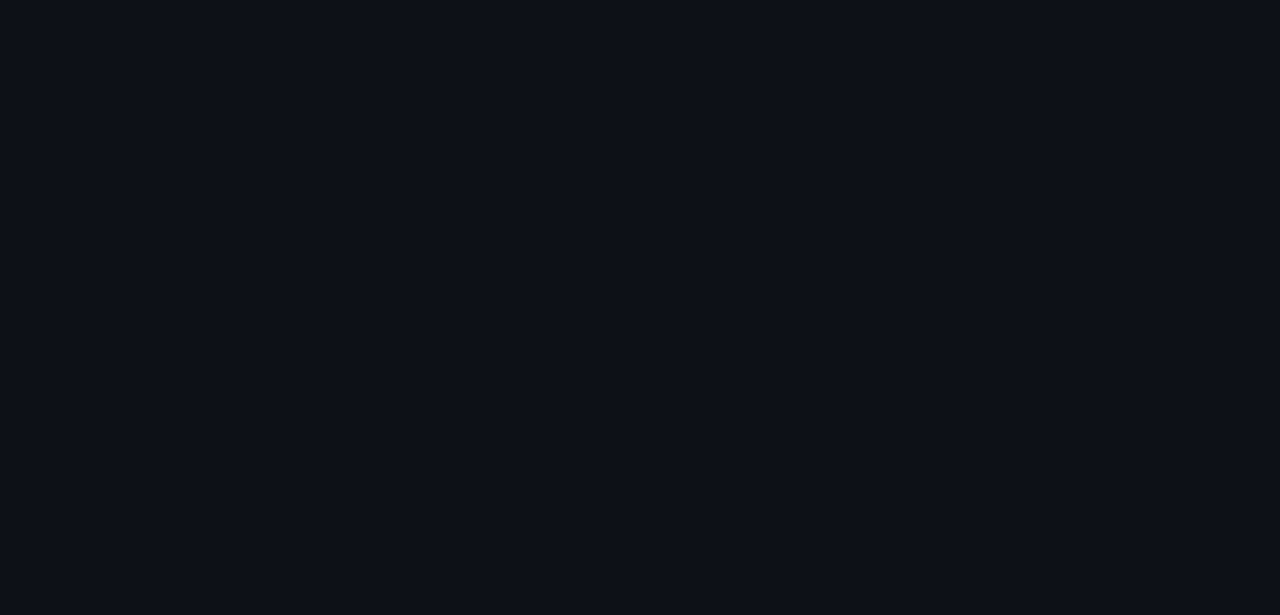
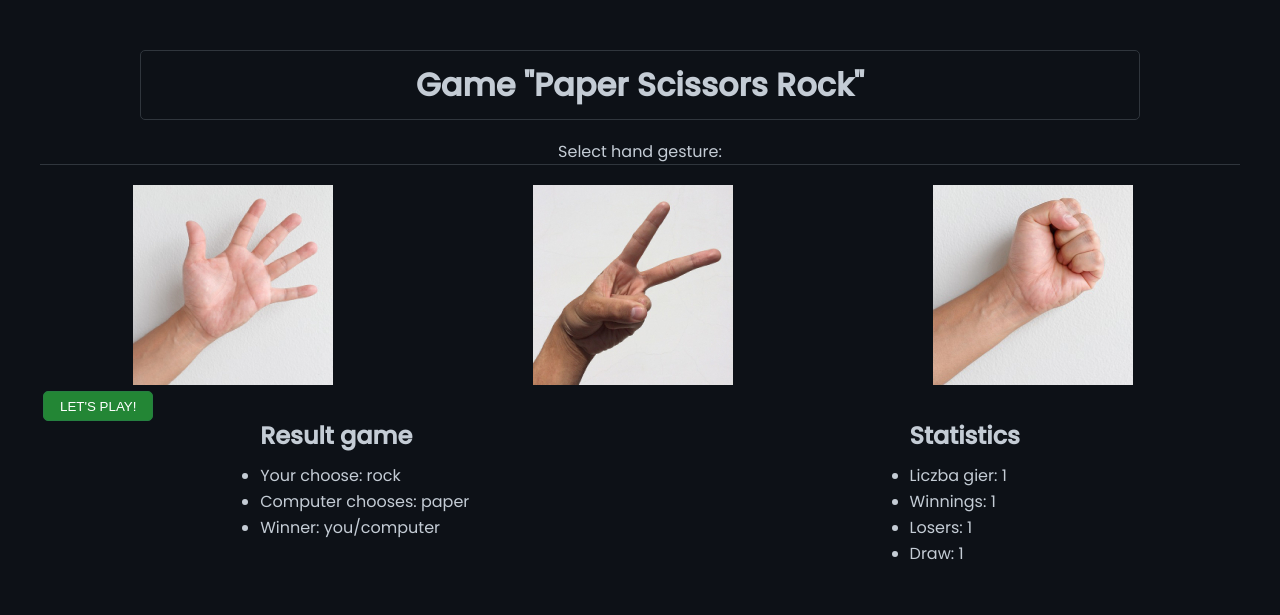
Before and after one commit to molinskidamian/rock-paper-scissors, a plain HTML site: page index.html in a window 1280 px wide. Drawn offline with Linux system fonts and the light colour scheme.

Commit message:
done - Player can select gesture done - computer random select gesture done - created function detect select (player and computer) ---------------------------------- Tommorow you write rules of game

```diff
--- a/index.html
+++ b/index.html
@@ -10,7 +10,53 @@
   <meta author="Damian Moliński">
 </head>
 <body>
+  <div class="wrapper">
+    <h1 class="row">Game "Paper Scissors Rock"</h1>
+    <form id="gestures" action="">
+      <p>Select hand gesture:</p>
+    <div class="gestures">
+      <label for="select-paper">
+        <img src="./img/paper.jpg" alt="">
+        <input type="radio" name="game" value="paper" id="select-paper">
+      </label>
 
+
+      <label for="select-scissors">
+        <img src="./img/scissors.jpg" alt="">
+        <input type="radio" name="game" value="scissors" id="select-scissors">
+      </label>
+
+
+      <label for="select-rock">
+        <img src="./img/rock.jpg" alt="">
+        <input type="radio" name="game" value="rock" id="select-rock">
+      </label>
+    </div>
+    <button class="start green">LET'S PLAY!</button>
+    </form>
+    <!-- <div class="actions">
+      <button class="start green">LET'S PLAY!</button>
+    </div> -->
+    <div class="summary">
+      <div>
+        <h3>Result game</h3>
+        <ul>
+          <li>Your choose: <span>rock</span></li>
+          <li>Computer chooses: <span>paper</span></li>
+          <li>Winner: <span>you/computer</span></li>
+        </ul>
+      </div>
+      <div class="statistics">
+        <h3>Statistics</h3>
+        <ul>
+          <li>Liczba gier: <span>1</span></li>
+          <li>Winnings: <span>1</span></li>
+          <li>Losers: <span>1</span></li>
+          <li>Draw: <span>1</span></li>
+        </ul>
+      </div>
+    </div>
+  </div>
   <script src="./main.js"></script>
 </body>
 </html>
--- a/main.js
+++ b/main.js
@@ -0,0 +1,49 @@
+const form = document.querySelector('#gestures');
+const labels = form.querySelectorAll('label');
+const images = form.querySelectorAll('img');
+const btnStart = form.querySelector('button');
+let yourChoose;
+
+images.forEach((el, index) => {
+  el.addEventListener('click', () => {
+    yourChoose = index;
+    console.log(`My choose: ${yourChoose}`);
+  });
+});
+
+function detectName(number) {
+  switch (number) {
+    case 0:
+      return 'paper';
+
+    case 1:
+      return 'scissors';
+
+    case 2:
+      return 'rock';
+
+    default:
+      break;
+  }
+}
+
+function result(player, computer) {
+  // Opracuj zasady gry
+  // if(player)
+}
+
+const random = () => Math.floor(Math.random() * 3);
+
+function play(e) {
+  e.preventDefault();
+
+  if (yourChoose === undefined) {
+    console.log('Musisz wybrać jeden z trzech gestów!');
+  } else {
+    console.log(`Wybrałeś: ${detectName(yourChoose)}`);
+  }
+
+  console.log(`Komputer wybrał: ${detectName(random())}`);
+}
+
+btnStart.addEventListener('click', play);
--- a/style.css
+++ b/style.css
@@ -112,6 +112,86 @@ button:hover {
   align-items: center;
 }
 
+h1 {
+  font-size: 2rem;
+  line-height: 3rem;
+}
+
 h2 {
   margin: 30px;
 }
+
+.wrapper {
+  padding: 40px;
+}
+
+.row {
+  display: flex;
+  justify-content: center;
+  border: 1px solid var(--main-color-border);
+  border-radius: var(--main-border-radius);
+  /* max-width: 400px; */
+  padding: 10px;
+  margin: 10px 100px;
+}
+
+#gestures {
+  /* outline: 1px dashed red; */
+}
+
+#gestures > p {
+
+  margin: 20px auto;
+  text-align: center;
+  border-bottom: 1px solid var(--main-color-border);
+  padding: 4px;
+
+}
+
+.gestures {
+  display: flex;
+  /* align-items: center; */
+  justify-content: space-around;
+  list-style: none;
+}
+
+.gestures img {
+  cursor: pointer;
+}
+
+.gestures input[type="radio"]{
+  display: none;
+}
+
+.gestures label input:checked{
+  /* display: none; */
+  /* outline: 1px solid red; */
+}
+
+.actions {
+  /* outline: 1px dashed red; */
+  margin: 40px;
+  display: flex;
+  justify-content: center;
+}
+
+.summary {
+  display: flex;
+  justify-content: space-around;
+}
+
+.summary h3 {
+  font-size: 1.5rem;
+  /* outline: 1px dashed red; */
+  margin-bottom: 20px;
+}
+
+.summary > div > ul li {
+  margin: 10px 0;
+}
+
+.select-your-choose {
+  border: 1px solid var(--main-color-border);
+  background-color: rgba(9, 12, 16, 1.0);
+  border-radius: var(--main-border-radius);
+}
```
